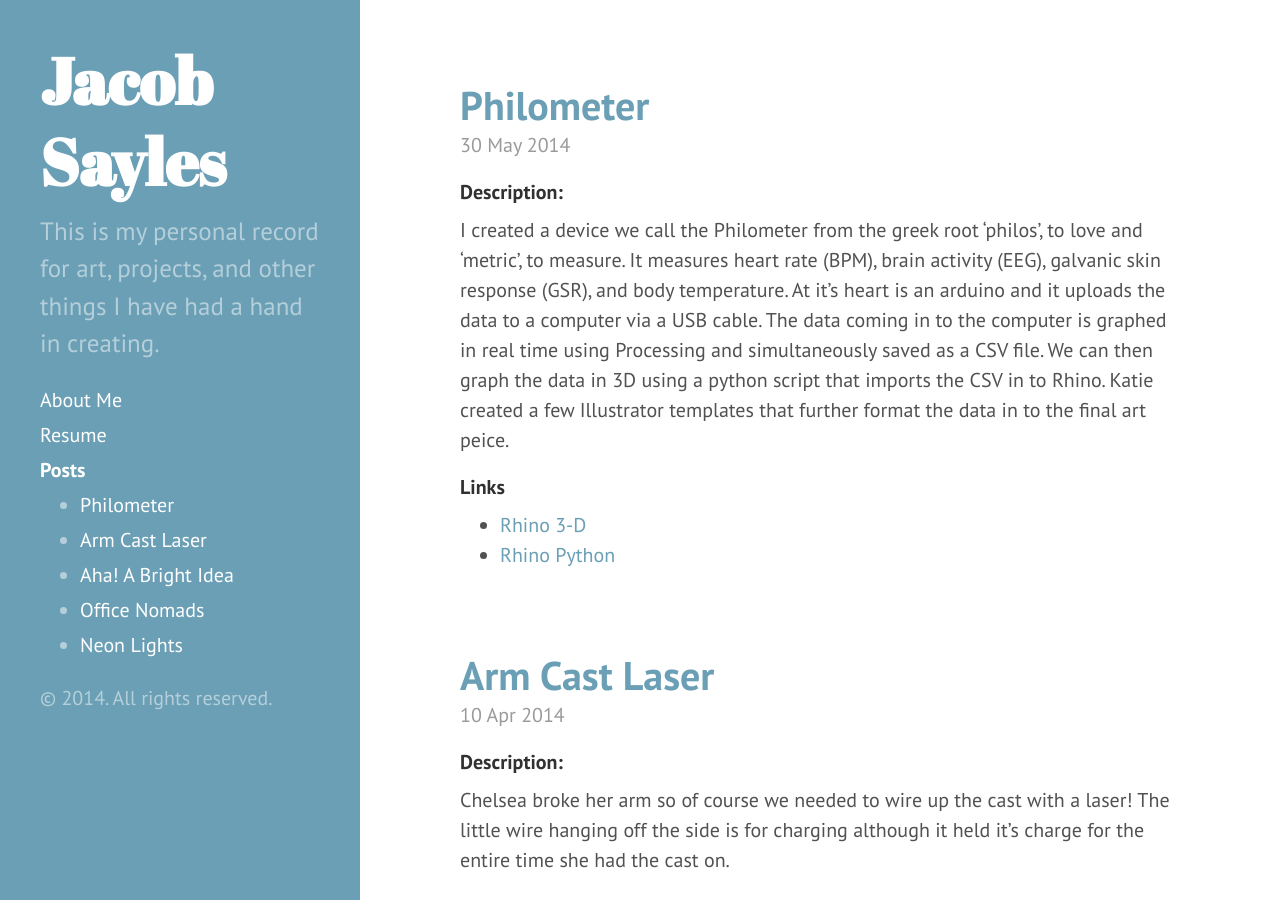
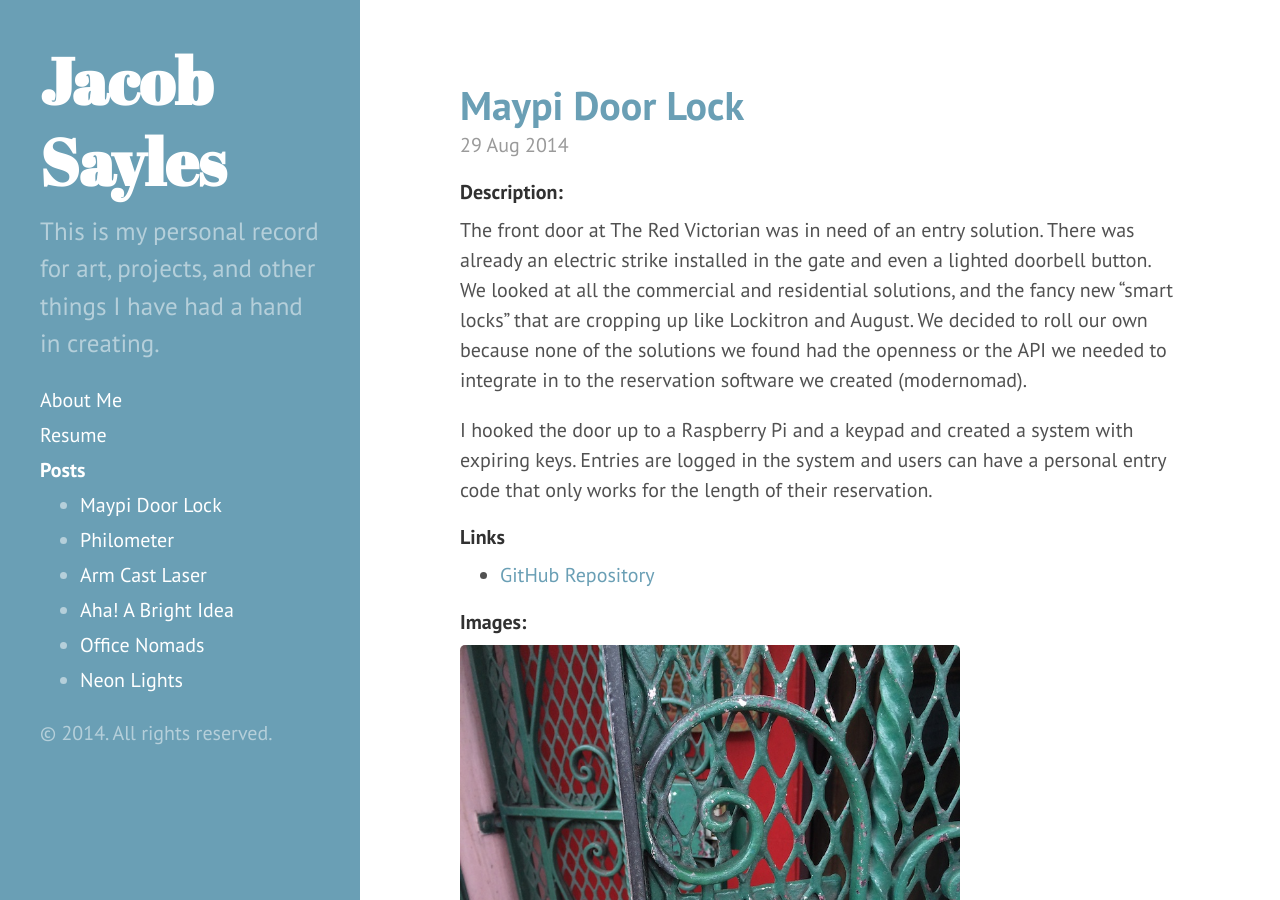
Before and after one commit to jsayles/jsayles.github.io, a Jekyll site: the page built from index.html, in a window 1280 px wide and 900 px high. Built offline with Jekyll 4.4.1, drawn with Linux system fonts in a browser that asks for light colours; Markdown is read by kramdown in place of the engine named in the settings; the list of posts is cut into pages by our own code; some of the changed text lies outside the part shown.

Commit message:
new page for the maypi project

```diff
--- a/_posts/2014-08-29-maypi.md
+++ b/_posts/2014-08-29-maypi.md
@@ -1,19 +1,18 @@
 ---
 layout: post
-title: Title
-categories: [art, hardware, organization, performance, software ]
-published: False
+title: Maypi Door Lock
+categories: [hardware, software]
 ---
 
 #### Description:
-blah blah blah
+The front door at The Red Victorian was in need of an entry solution. There was already an electric strike installed in the gate and even a lighted doorbell button.  We looked at all the commercial and residential solutions, and the fancy new "smart locks" that are cropping up like Lockitron and August.  We decided to roll our own because none of the solutions we found had the openness or the API we needed to integrate in to the reservation software we created (modernomad).
+
+I hooked the door up to a Raspberry Pi and a keypad and created a system with expiring keys.  Entries are logged in the system and users can have a personal entry code that only works for the length of their reservation.
 
 #### Links
 <ul>
-	<li><a href="http://www.one.com">Link One</a></li>
-	<li><a href="http://two.org">Link Two</a></li>
+	<li><a href="https://github.com/jsayles/maypi">GitHub Repository</a></li>
 </ul>
 
 #### Images:
-<img class="gallery" src="/public/2014-05-30-philometer1.jpg"/>
-<img class="gallery" src="/public/2014-05-30-philometer2.jpg"/>
+<img class="gallery" src="/public/2014-08-29-maypi1.jpg"/>
```
Also changed, not shown: public/2014-08-29-maypi1.jpg (added).
